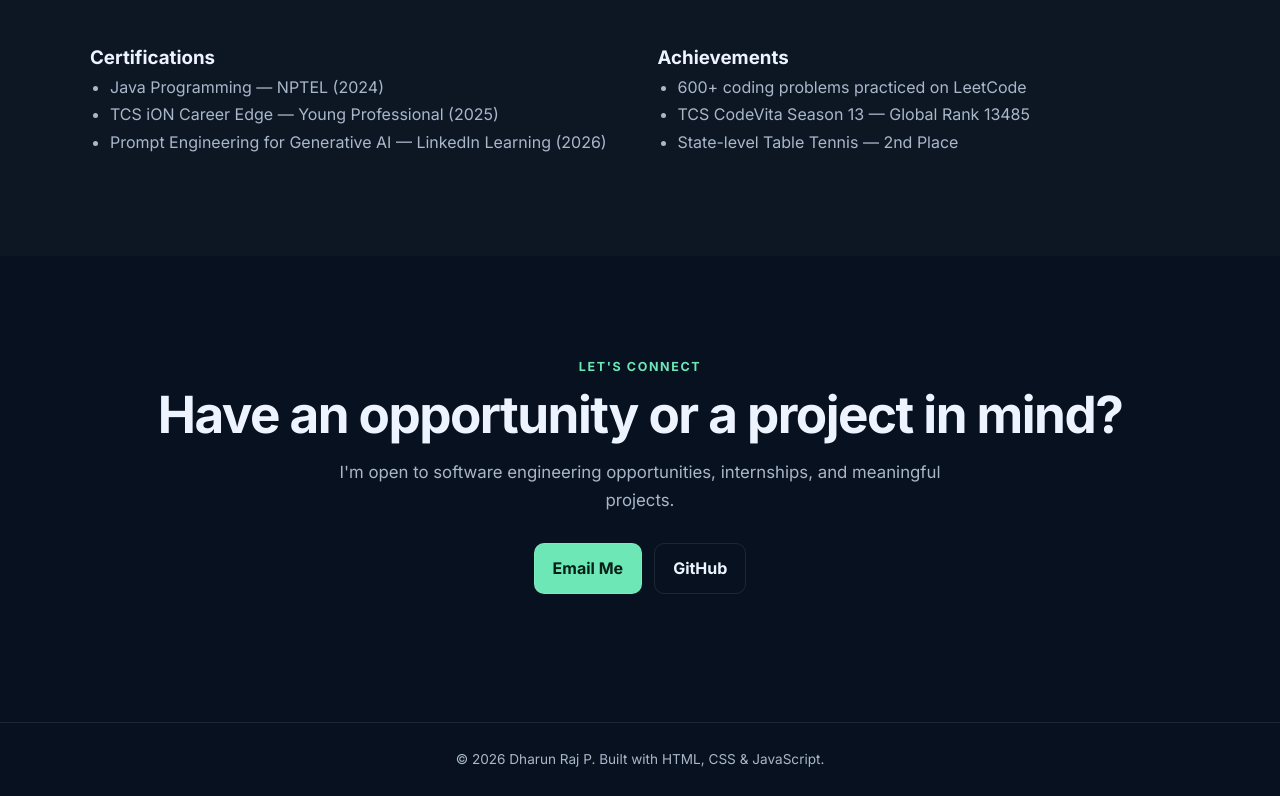
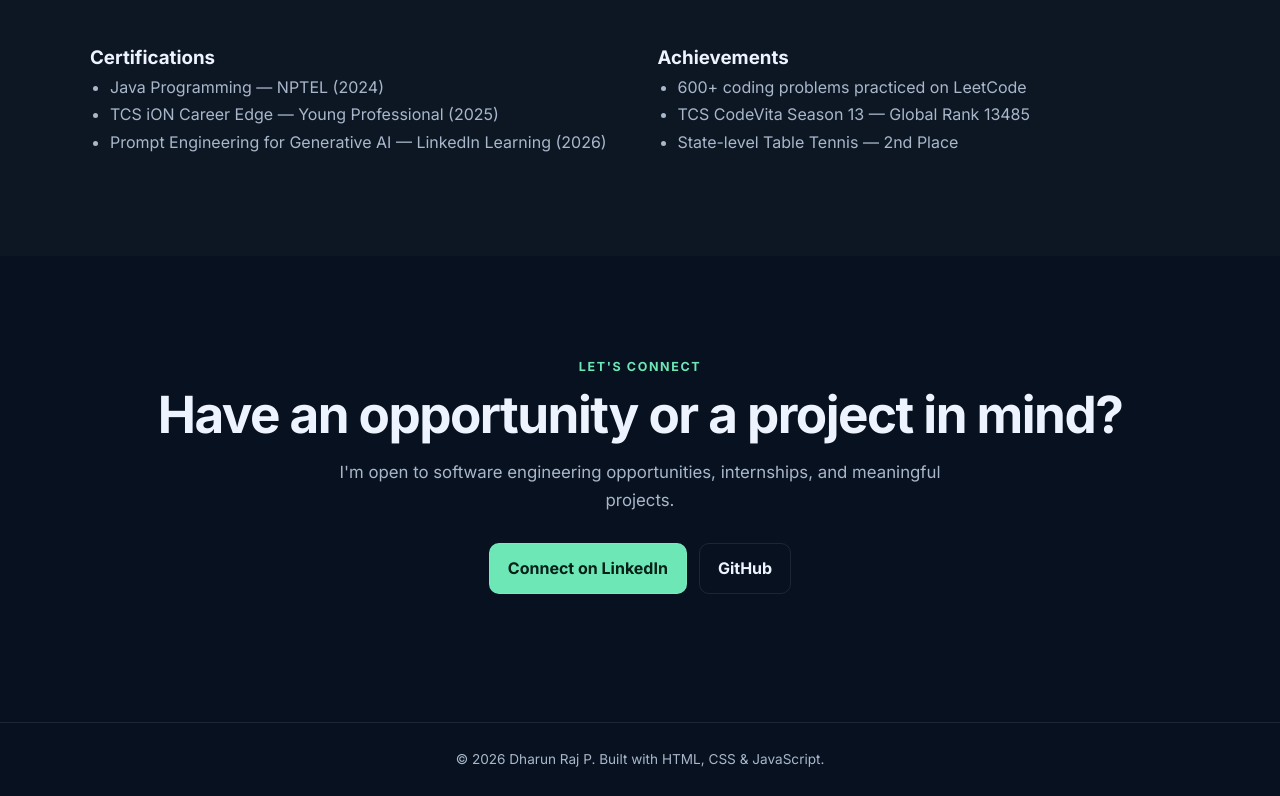
Before and after one commit to dharunrajpdr/New_Portfolio, a plain HTML site: page index.html in a window 1280 px wide. Shown: the part 4425-5221 px from the top of the page. Drawn offline with Linux system fonts and the light colour scheme.

Commit message:
Use LinkedIn instead of placeholder email

```diff
--- a/index.html
+++ b/index.html
@@ -35,6 +35,6 @@
 
 <section class="section alt"><div class="section-head"><p class="eyebrow">Certifications & Achievements</p><h2>Milestones</h2></div><div class="two-col"><div><h3>Certifications</h3><ul><li>Java Programming — NPTEL (2024)</li><li>TCS iON Career Edge — Young Professional (2025)</li><li>Prompt Engineering for Generative AI — LinkedIn Learning (2026)</li></ul></div><div><h3>Achievements</h3><ul><li>600+ coding problems practiced on LeetCode</li><li>TCS CodeVita Season 13 — Global Rank 13485</li><li>State-level Table Tennis — 2nd Place</li></ul></div></div></section>
 
-<section id="contact" class="section contact"><p class="eyebrow">Let's Connect</p><h2>Have an opportunity or a project in mind?</h2><p>I'm open to software engineering opportunities, internships, and meaningful projects.</p><div class="actions"><a class="btn primary" href="mailto:dharunrajp@gmail.com">Email Me</a><a class="btn secondary" href="https://github.com/DHARUNRAJ86" target="_blank">GitHub</a></div></section>
+<section id="contact" class="section contact"><p class="eyebrow">Let's Connect</p><h2>Have an opportunity or a project in mind?</h2><p>I'm open to software engineering opportunities, internships, and meaningful projects.</p><div class="actions"><a class="btn primary" href="https://www.linkedin.com/in/dharun-raj-palanisamy/" target="_blank">Connect on LinkedIn</a><a class="btn secondary" href="https://github.com/DHARUNRAJ86" target="_blank">GitHub</a></div></section>
 </main><footer>© <span id="year"></span> Dharun Raj P. Built with HTML, CSS & JavaScript.</footer><script src="script.js"></script>
 </body></html>
```
